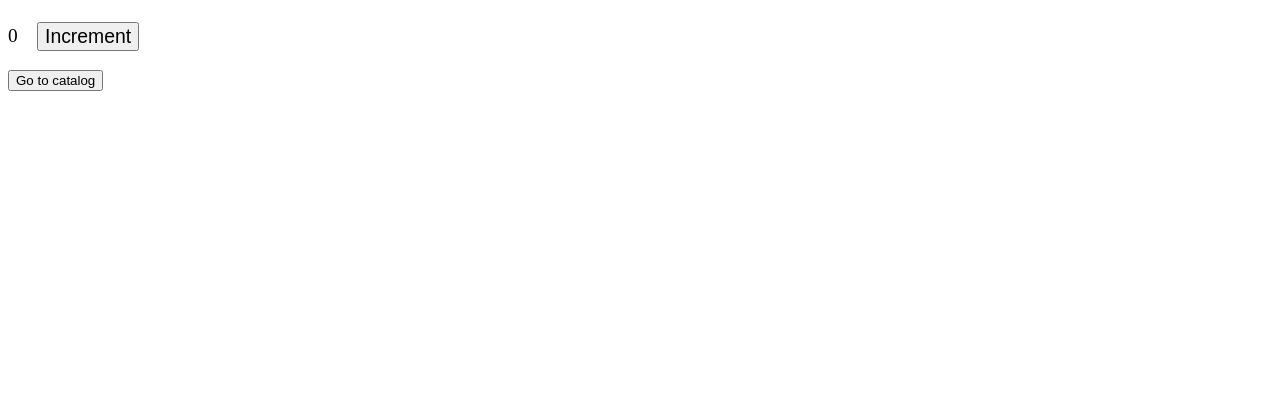
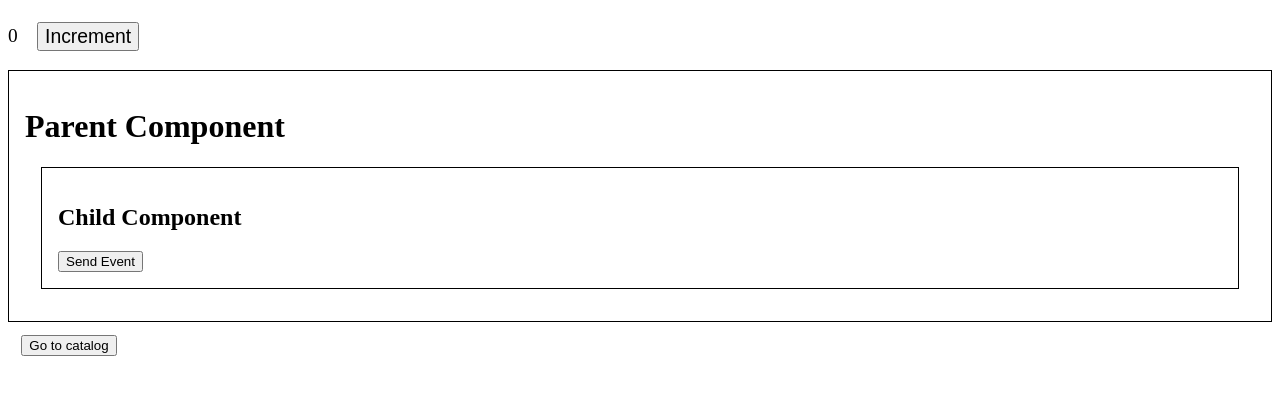
Before and after one commit to Rober04/solved-front-end-exercises, a Vue app in the folder vue/vue-exercises/: page / in a window 1280 px wide. Shown: the part 195-590 px from the top of the page. Built offline with nearby package versions, Linux system fonts and the light colour scheme; the HTML template or start-up script is replaced by a standard one.

Commit message:
solved exercise 8 vue

```diff
--- /dev/null
+++ b/vue/vue-exercises/src/components/ChildComponent.vue
@@ -0,0 +1,18 @@
+<script setup lang="ts">
+const emit = defineEmits(["componentEvent"]);
+
+function componentEvent() {
+  emit("componentEvent", "Hello from Child Component");
+}
+</script>
+
+<template>
+  <div>
+    <h2>Child Component</h2>
+    <button @click="componentEvent">Send Event</button>
+  </div>
+</template>
+
+<style lang="scss" scoped>
+
+</style>
--- /dev/null
+++ b/vue/vue-exercises/src/components/ParentComponent.vue
@@ -0,0 +1,26 @@
+<script setup lang="ts">
+import { ref } from 'vue';
+import ChildComponent from './ChildComponent.vue';
+const message = ref("")
+</script>
+
+<template>
+  <div class="parent">
+    <h1>Parent Component</h1>
+    <p>{{message}}</p>
+    <ChildComponent class="parent__child" @componentEvent="(text : string)=>{message = text}"></ChildComponent>
+  </div>
+</template>
+
+<style lang="scss" scoped>
+  .parent{
+    border: 0.1em solid;
+    padding: 1em;
+
+    &__child{
+      border: 0.1em solid;
+      margin: 1em;
+      padding: 1em;
+    }
+  }
+</style>
--- a/vue/vue-exercises/src/pages/HomeView.vue
+++ b/vue/vue-exercises/src/pages/HomeView.vue
@@ -2,12 +2,14 @@
     import { RouterLink } from 'vue-router';
     import TheCounter from '@/components/TheCounter.vue';
     import TheTitle from '@/components/TheTitle.vue';
+import ParentComponent from '@/components/ParentComponent.vue';
 </script>
 
 <template>
     <div>
         <TheTitle></TheTitle>
         <TheCounter></TheCounter>
+        <ParentComponent></ParentComponent>
         <RouterLink to="/catalogo">
             <button type="button">Go to catalog</button>
         </RouterLink>
@@ -15,5 +17,7 @@
 </template>
 
 <style lang="scss" scoped>
-
+  button{
+    margin: 1em;
+  }
 </style>
```
